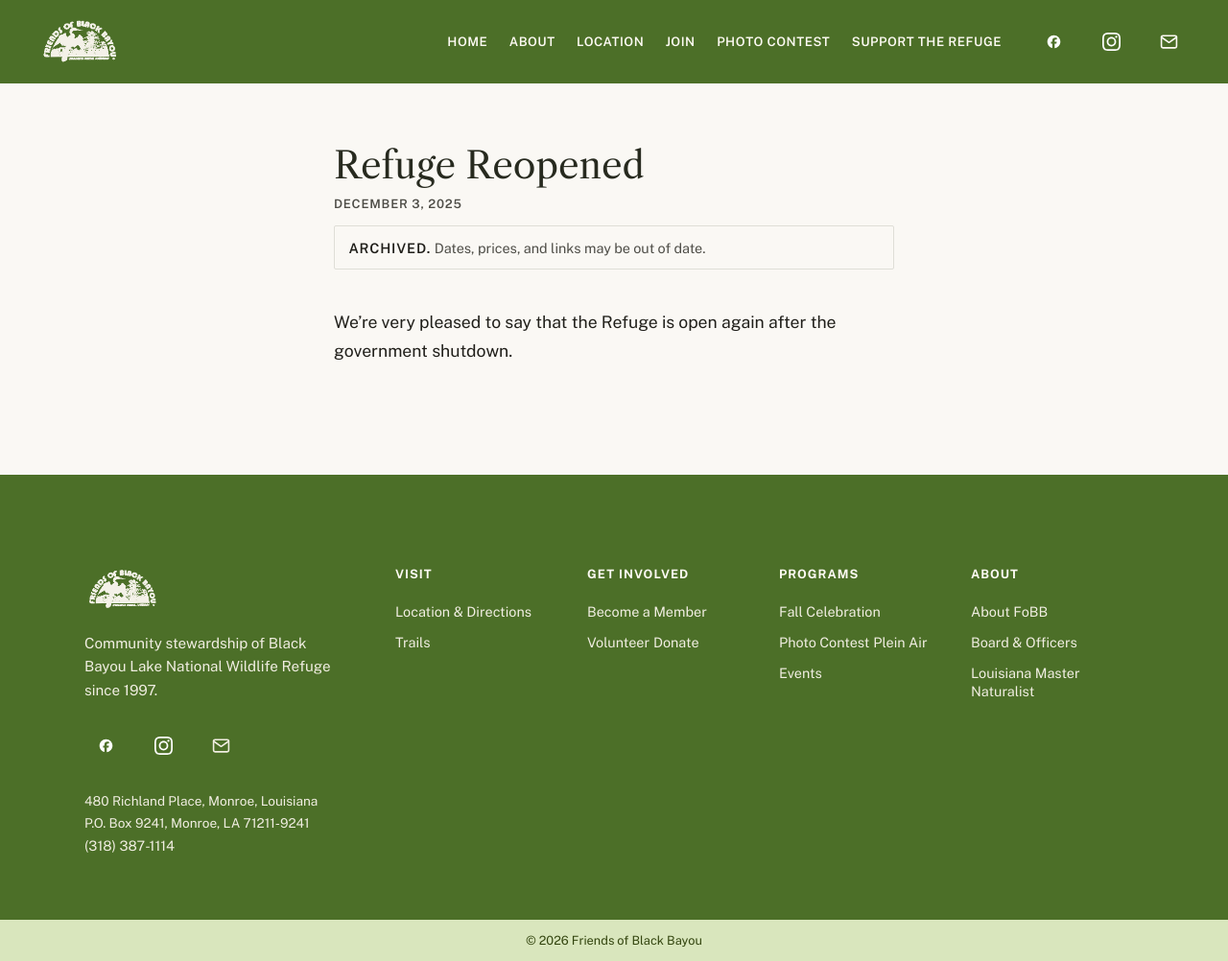
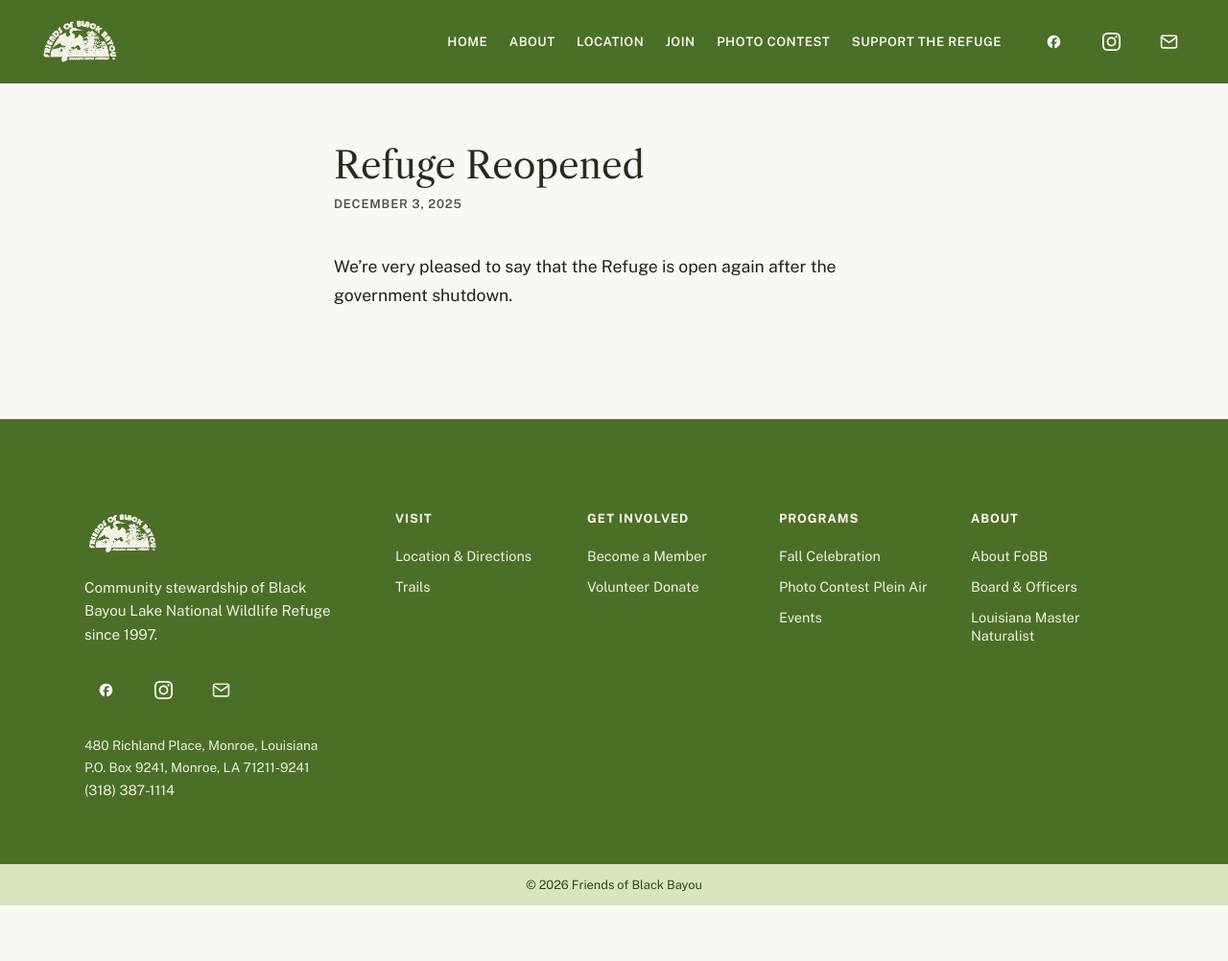
Before and after one commit to Friends-of-Black-Bayou/Friends-of-Black-Bayou.github.io, a Jekyll site: the page built from _posts/2025-12-03-refuge-reopened.md, in a window 1280 px wide and 1002 px high. Shown: the whole window at 96% size. Built offline with Jekyll 4.4.1, drawn with Linux system fonts in a browser that asks for light colours.

Commit message:
Modified post to use event date (instead of post date) when one exists

```diff
--- a/_layouts/post.html
+++ b/_layouts/post.html
@@ -3,11 +3,20 @@ layout: default
 ---
 <article class="prose">
   <h1 class="page-title">{{ page.title | smartify }}</h1>
+  {%- comment -%}
+    Events lead with when the event happens; posts with when they were published.
+    event_time is an optional free-text string, e.g. "7:30--9 PM" (-- becomes an en dash).
+  {%- endcomment -%}
+  {% if page.event_date %}
+  <p class="post-date">{{ page.event_date | date: "%A, %B %-d, %Y" }}{% if page.event_time %} &middot; {{ page.event_time | smartify }}{% endif %}</p>
+  {% else %}
   <p class="post-date">{{ page.date | date: "%B %-d, %Y" }}</p>
+  {% endif %}
+  {% assign ref_date  = page.event_date | default: page.date %}
   {% assign now_year  = site.time | date: '%Y' | plus: 0 %}
-  {% assign post_year = page.date | date: '%Y' | plus: 0 %}
+  {% assign post_year = ref_date | date: '%Y' | plus: 0 %}
   {% assign age = now_year | minus: post_year %}
-  {% if age >= 1 %}
+  {% if age >= 2 %}
   <p class="archive-note"><strong>Archived.</strong> Dates, prices, and links may be out of date.</p>
   {% endif %}
   {{ content }}
```
